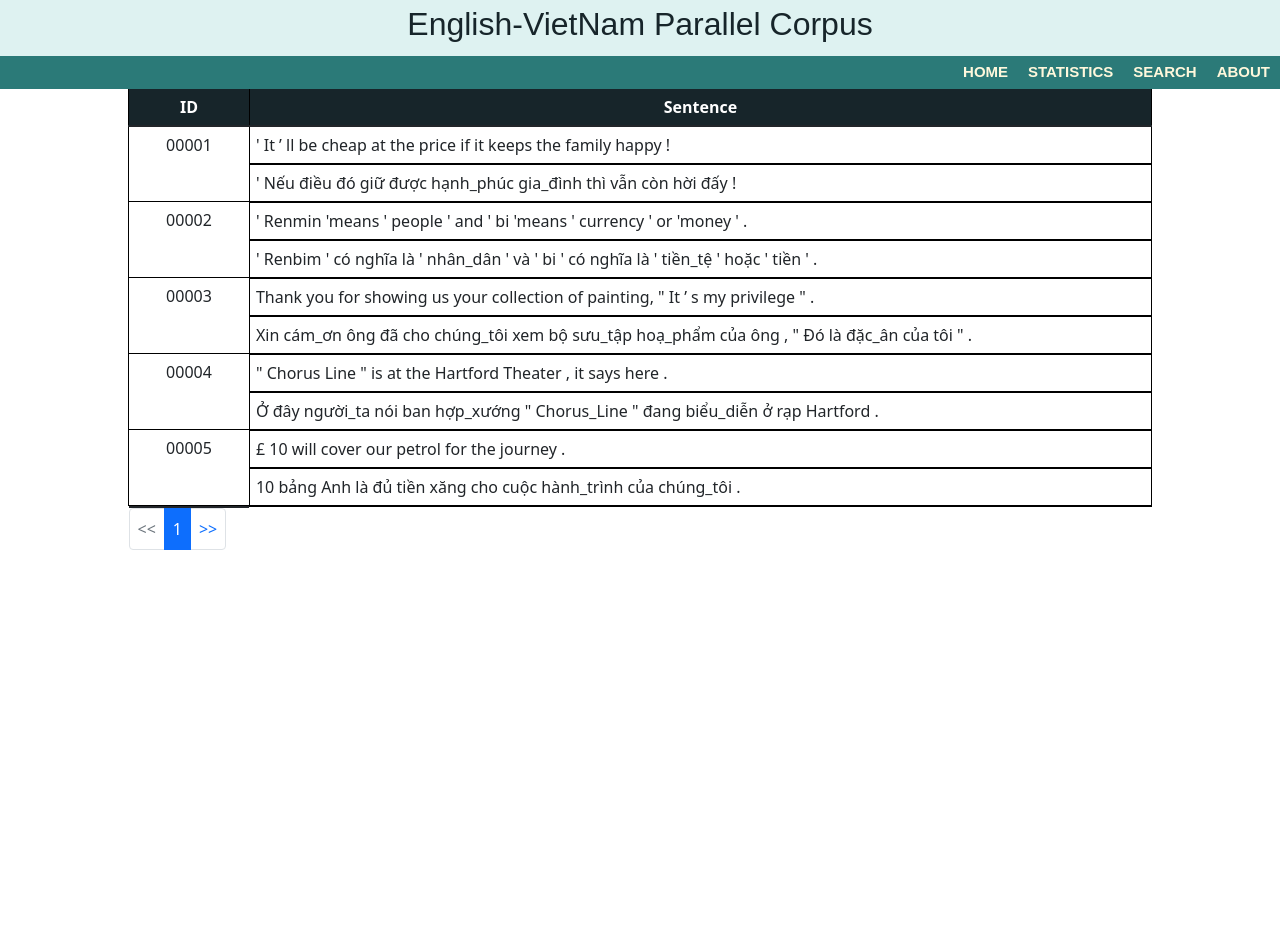
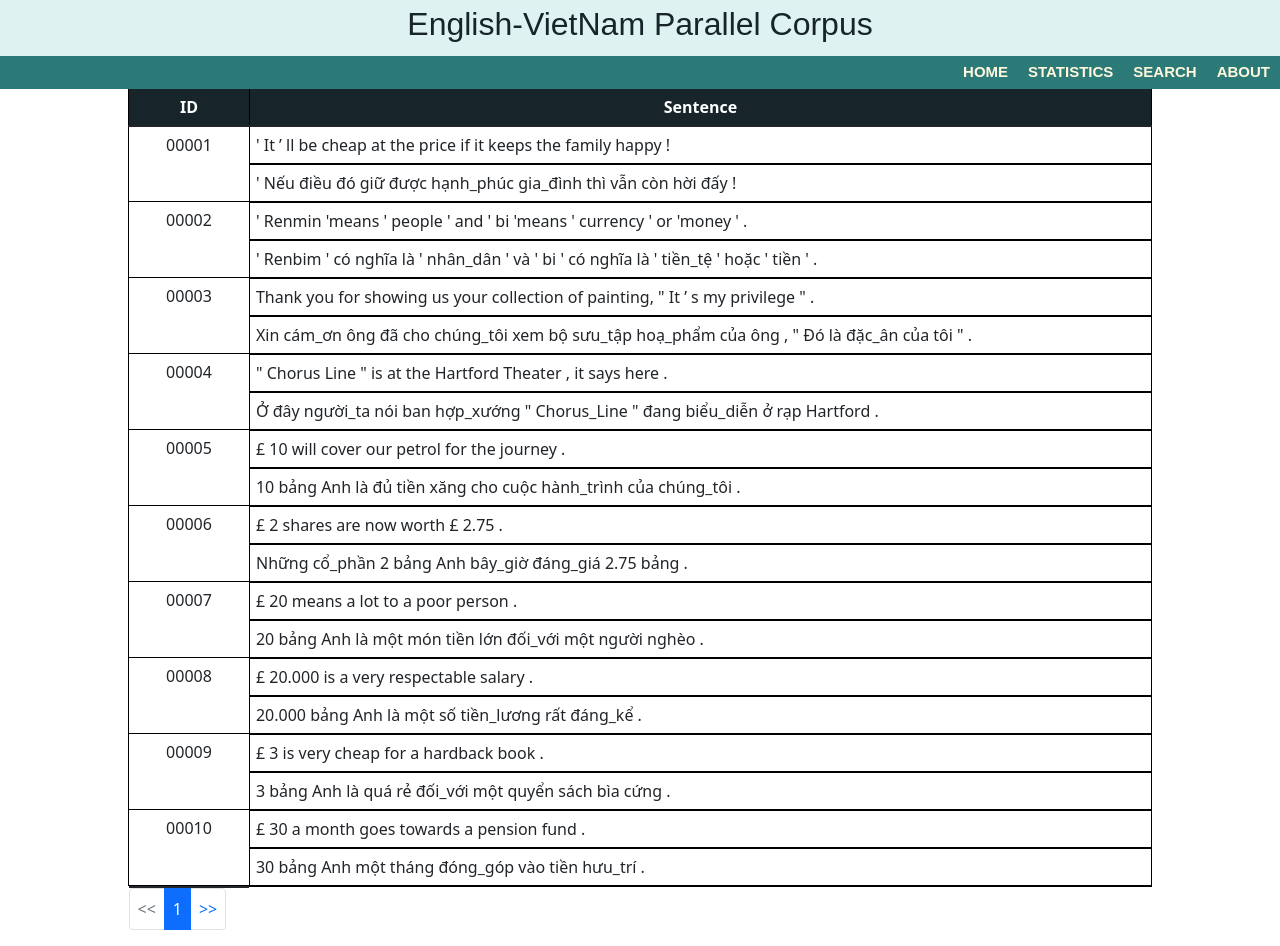
Before and after one commit to PhmNm/demo_web, a React (Create React App) app: page / in a window 1280 px wide. Before the commit the page ends 800 px from the top, so only its background shows below. Built offline with nearby package versions, Linux system fonts and the light colour scheme.

Commit message:
change 5 -> 10

```diff
--- a/src/App.js
+++ b/src/App.js
@@ -7,7 +7,7 @@ import HomePage from './components/HomePage/HomePage';
 function App() {
   return (
     <div className="App">
-      <HomePage itemsPerPage={5} />
+      <HomePage itemsPerPage={10} />
     </div>
 
   );
```
